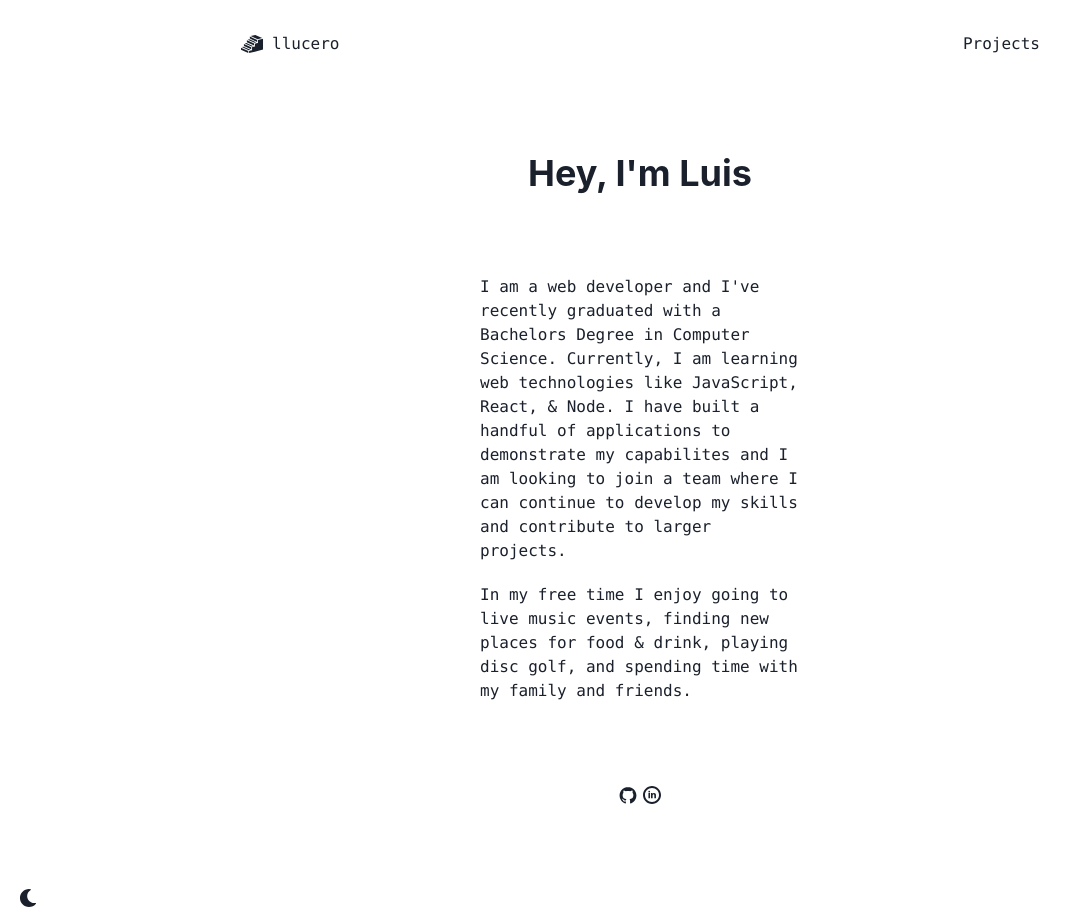
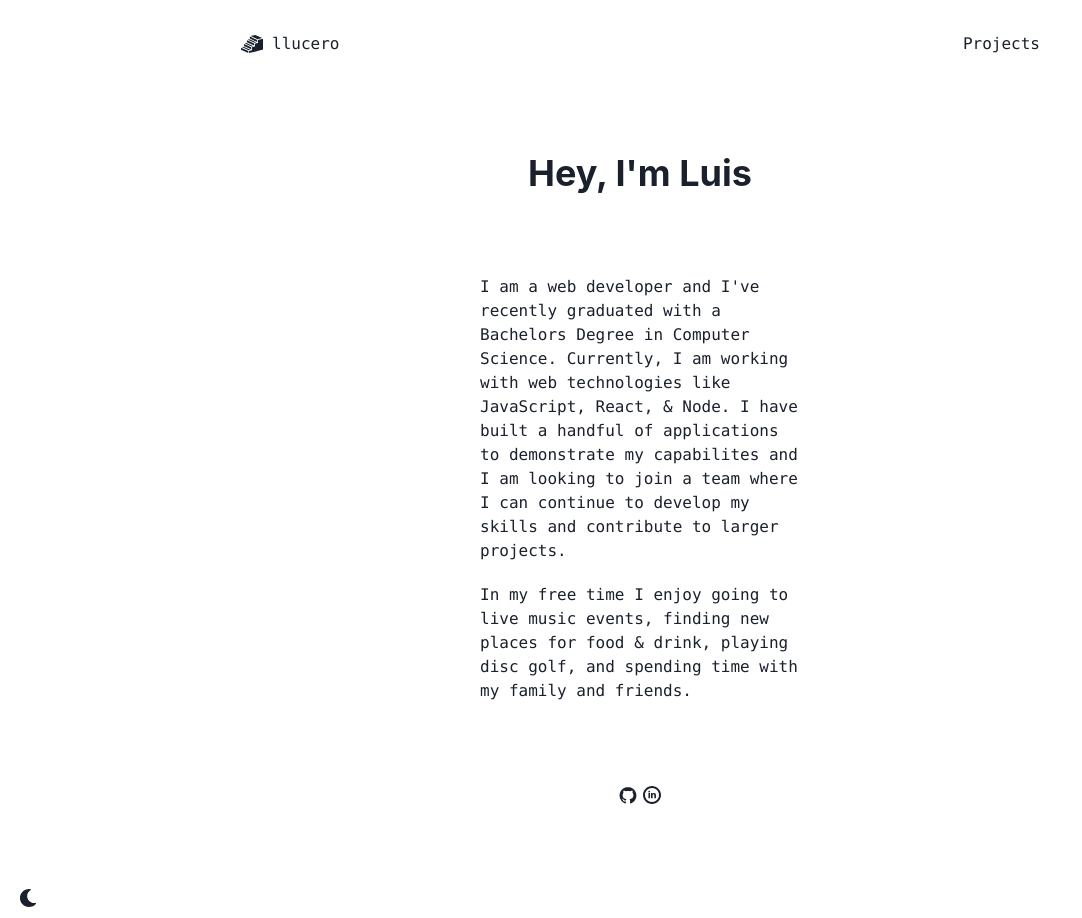
Before and after one commit to clucero36/personal-website, a React (Create React App) app: page / in a window 1280 px wide. Shown: the whole page, without its empty margins (0-1082 px from the left). Built offline with nearby package versions, Linux system fonts and the light colour scheme.

Commit message:
intro p update

```diff
--- a/src/routes/Welcome.js
+++ b/src/routes/Welcome.js
@@ -20,7 +20,7 @@ const Welcome = () => {
           <VStack spacing={5}>
             <Text>
               I am a web developer and I've recently graduated with a Bachelors Degree in Computer Science.
-              Currently, I am learning web technologies like JavaScript, React, & Node. I have built a handful of applications
+              Currently, I am working with web technologies like JavaScript, React, & Node. I have built a handful of applications
               to demonstrate my capabilites and I am looking to join a team where I can continue to develop my skills and contribute to
               larger projects.
             </Text>
```
